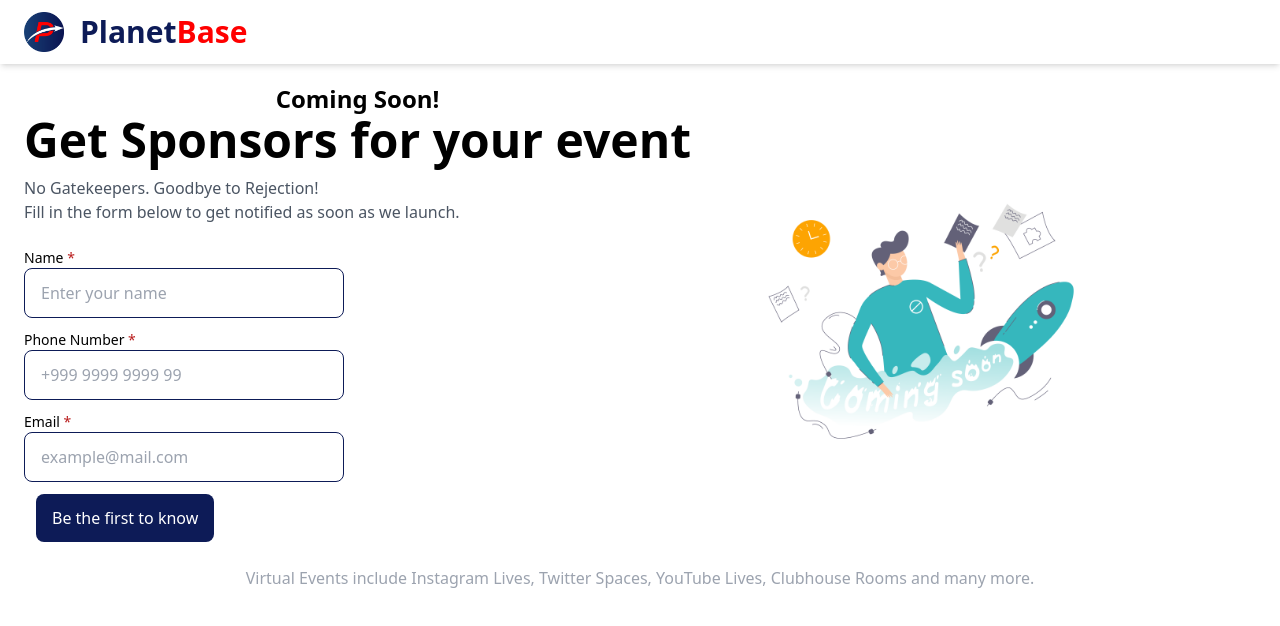
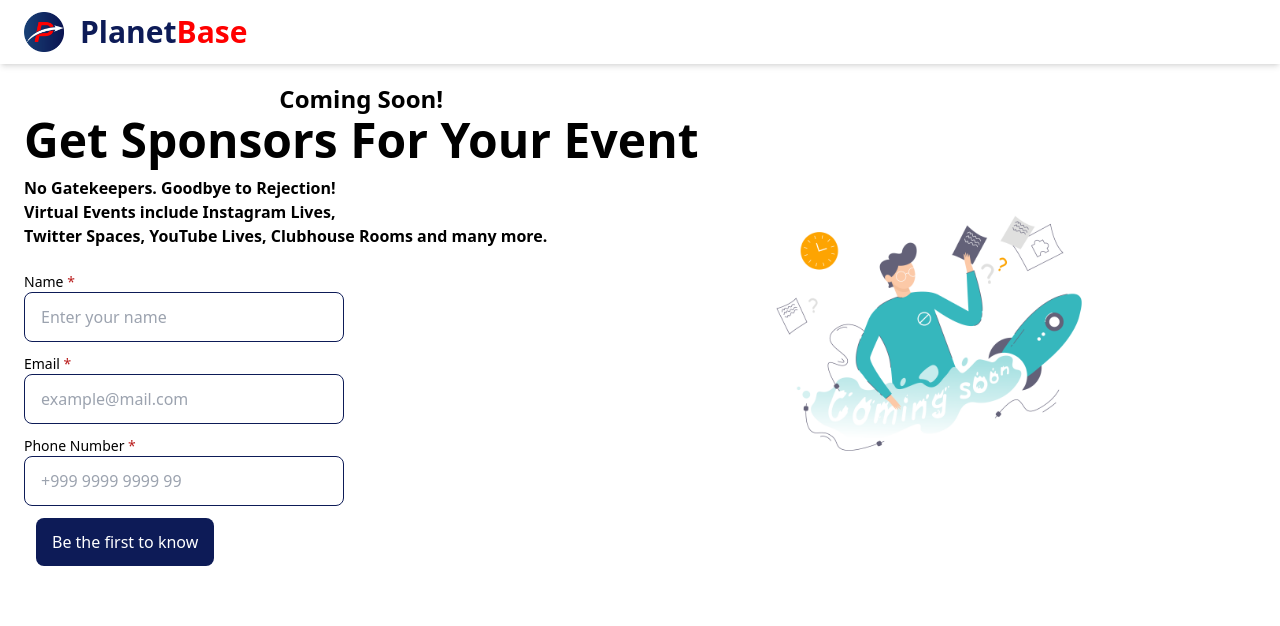
Before and after one commit to Daniel-16/planetbase-waitlist-usera, a React (Vite) app: page / in a window 1280 px wide. Shown: the top 626 px of the page. Built offline with nearby package versions, Linux system fonts and the light colour scheme.

Commit message:
Swapped the input fields

```diff
--- a/src/components/Form.jsx
+++ b/src/components/Form.jsx
@@ -66,6 +66,19 @@ const Form = () => {
       {/* <br /> */}
       <div className="flex flex-col">
         <small className="text-sm">
+          Email <span className="text-red-700">*</span>
+        </small>
+        <input
+          className="border px-4 py-3 rounded-lg outline-none w-80"
+          type="email"
+          required
+          placeholder="example@mail.com"
+          style={{ borderColor: "#0D1B57" }}
+          onChange={handleEmail}
+        />
+      </div>
+      <div className="flex flex-col">
+        <small className="text-sm">
           Phone Number <span className="text-red-700">*</span>
         </small>
         <input
@@ -75,19 +88,6 @@ const Form = () => {
           placeholder="+999 9999 9999 99"
           style={{ borderColor: "#0D1B57" }}
           onChange={handleNumber}
-        />
-      </div>
-      <div className="flex flex-col">
-        <small className="text-sm">
-          Email <span className="text-red-700">*</span>
-        </small>
-        <input
-          className="border px-4 py-3 rounded-lg outline-none w-80"
-          type="email"
-          required
-          placeholder="example@mail.com"
-          style={{ borderColor: "#0D1B57" }}
-          onChange={handleEmail}
         />
       </div>
       <div className="flex-col">
--- a/src/components/Waitlist.jsx
+++ b/src/components/Waitlist.jsx
@@ -11,22 +11,22 @@ const Waitlists = () => {
             Coming Soon!
           </p>
           <h1 className="text-3xl md:text-5xl font-bold">
-            Get Sponsors for your event
+            Get Sponsors For Your Event
           </h1>
-          <p className="text-gray-600 pt-3">
+          <p className="font-bold pt-3">
             No Gatekeepers. Goodbye to Rejection!
             <br />
-            Fill in the form below to get notified as soon as we launch.
+            <span className="font-bold">
+              Virtual Events include Instagram Lives, <br />
+              Twitter Spaces, YouTube Lives, Clubhouse Rooms and many more.
+            </span>
           </p>
           <Form />
         </div>
         {/* <img className="md:max-w-md z-10 blur-lg" src={background} alt="blur" /> */}
         <img className="md:max-w-md" src={logo} alt="Waitlists" />
       </div>
-      <p className="text-gray-400 text-center px-3">
-        Virtual Events include Instagram Lives, Twitter Spaces, YouTube Lives,
-        Clubhouse Rooms and many more.
-      </p>
+      <p className="text-gray-400 text-center px-3"></p>
     </>
   );
 };
```
